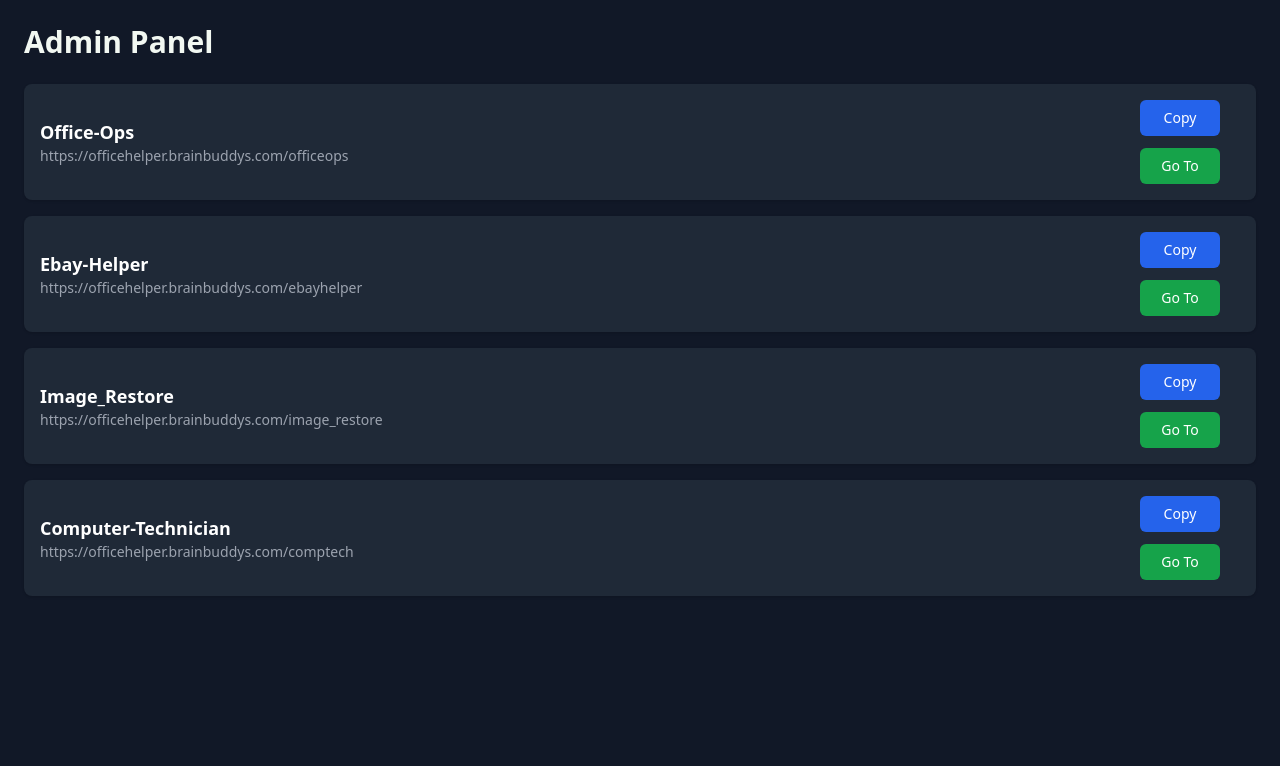
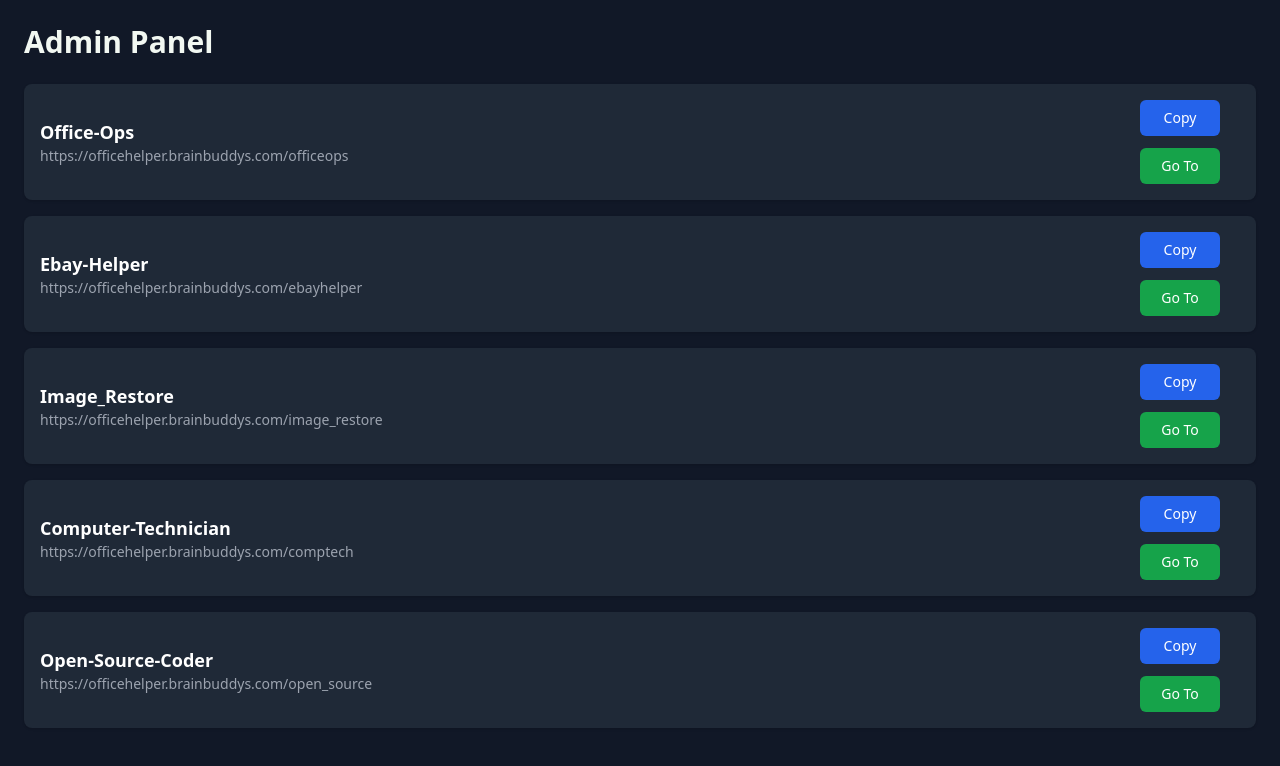
Before and after one commit to MyBaBB/OfficeOps, a React (Vite) app: page /admin in a window 1280 px wide. Shown: the top 766 px of the page. Built offline with nearby package versions, Linux system fonts and the light colour scheme.

Commit message:
added a page  for coding

```diff
--- a/src/Pages/AdminPageFolder/AdminPage.jsx
+++ b/src/Pages/AdminPageFolder/AdminPage.jsx
@@ -21,6 +21,10 @@
     {
       name: "Computer-Technician",
       url: "https://officehelper.brainbuddys.com/comptech",
+    },
+    {
+      name: "Open-Source-Coder",
+      url: "https://officehelper.brainbuddys.com/open_source",
     },
 
 
```
